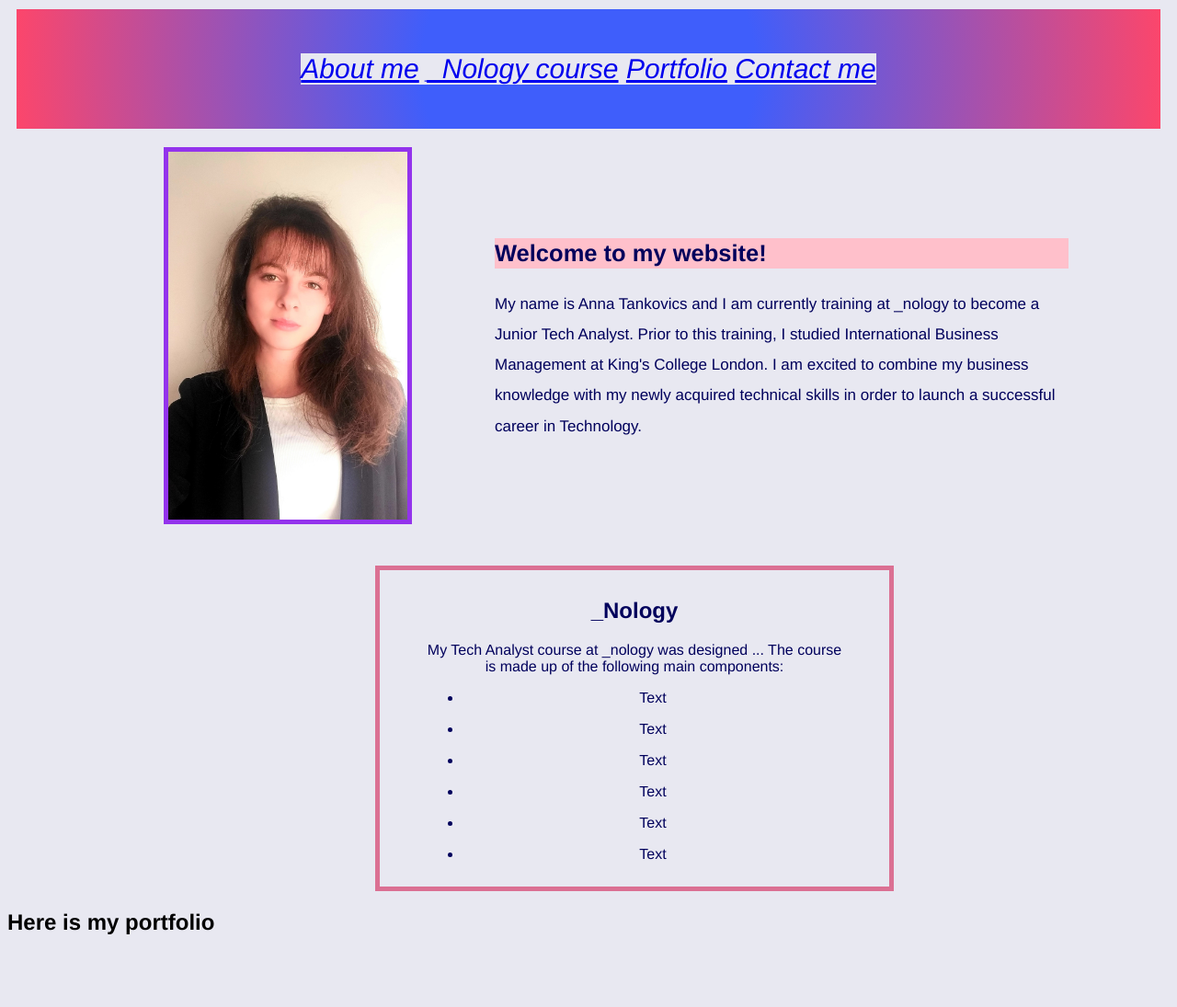
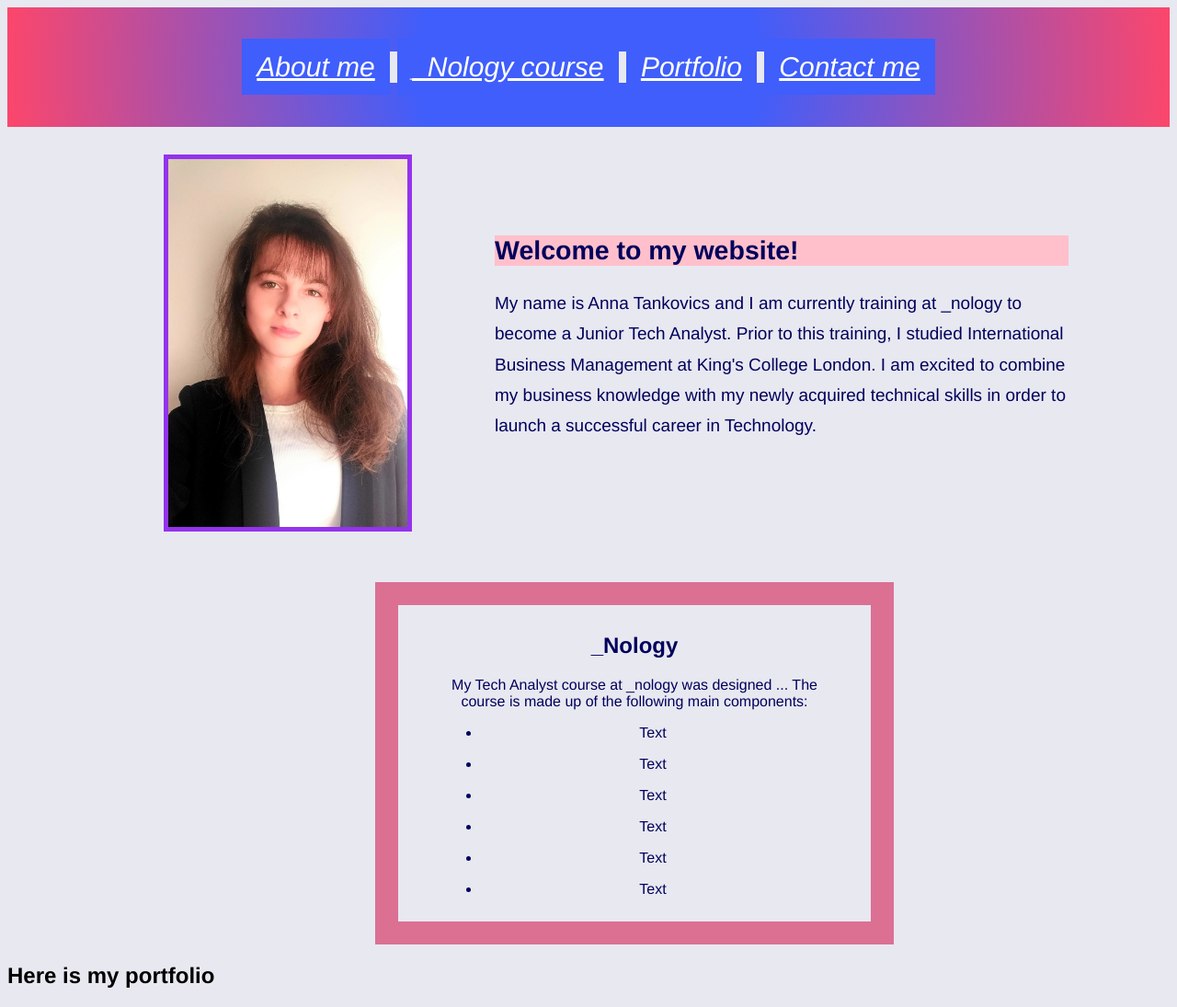
Before and after one commit to Tan419/Website, a plain HTML site: page index.html in a window 1280 px wide. Shown: the whole page at 92% size. Before the commit the page ends 1037 px from the top, so only its background shows below. Drawn offline with Linux system fonts and the light colour scheme.

Commit message:
Nology section

```diff
--- a/index.html
+++ b/index.html
@@ -6,19 +6,21 @@
     <title>Anna's Website</title>
     <link rel="stylesheet" href="style.css">
 </head>
+
 <body>
+
     <header>
         <section class="topnav">
-            <a class="active" href="#introduction">About me</a>
+            <a class="active" href="#about">About me</a>
             <a href="#nology">_Nology course</a>
-            <a href="#Portfolio">Portfolio</a>
+            <a href="#portfolio">Portfolio</a>
             <a href="#contacts">Contact me</a>
         </section>
     </header>
 
     <main>
 
-       <section class="introduction">
+       <section class="about">
            <div id = "image">
                <img src="./Profile2.jpg" alt="Profile picture">
            </div>
@@ -44,7 +46,7 @@
 
        </section>
 
-       <section id="Portfolio">
+       <section id="portfolio">
            <h2>Here is my portfolio</h2>
        </section>
     </main>
--- a/style.css
+++ b/style.css
@@ -12,7 +12,7 @@ header {
     align-items: center;
     justify-content: space-evenly;
     height: 130px;
-    margin: 10px;
+    margin: 0px;
     padding: 0px;
     background-color: rgb(63,94,251);
     background: radial-gradient(circle, rgba(63,94,251,1) 29%, rgba(252,70,107,1) 100%);
@@ -21,11 +21,18 @@ header {
     font-style: italic;
 }
 
+.topnav a {
+    background-color: rgb(63,94,251);
+    color: white;
+    text-align: center;
+    padding: 14px 16px;
+}
+
 h1 {
     background-color: pink;
 }
 
-.introduction {
+.about {
     display: flex;
     align-items: center;
     justify-content: center;
@@ -36,7 +43,7 @@ h1 {
 img {
     width: 260px;
     height: 400px;
-    margin: 10px 90px 15px 170px;
+    margin: 30px 90px 15px 170px;
     border-color: rgb(147, 51, 236);
     border-style: solid;
     border-width: 5px;
@@ -48,15 +55,15 @@ img {
 
 #text {
     padding-right: 110px;
-    font-size: 17px;
+    font-size: 19px;
     color:#01015c;
 }
 
 .nology {
     text-align: center;
-    border: 5px solid palevioletred;
+    border: 25px solid palevioletred;
     color:#01015c;
-    margin: 30px 300px 20px 400px;
+    margin: 40px 300px 20px 400px;
     padding: 10px 50px 10px 50px;
 }
 
@@ -65,7 +72,7 @@ img {
     display: inline-block;
 }
 
-.Portfolio {
+.portfolio {
     text-align: center;
 }
 
```
